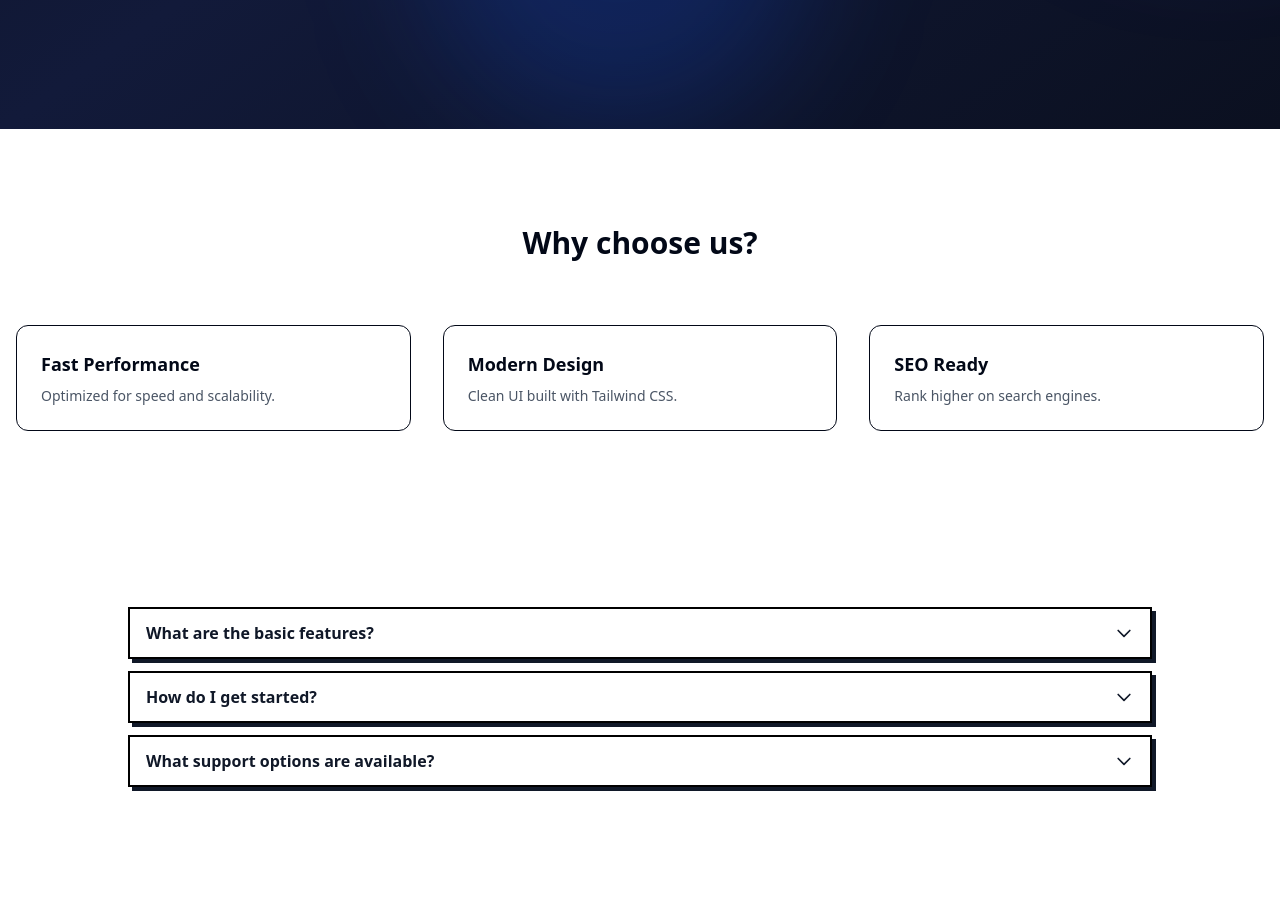
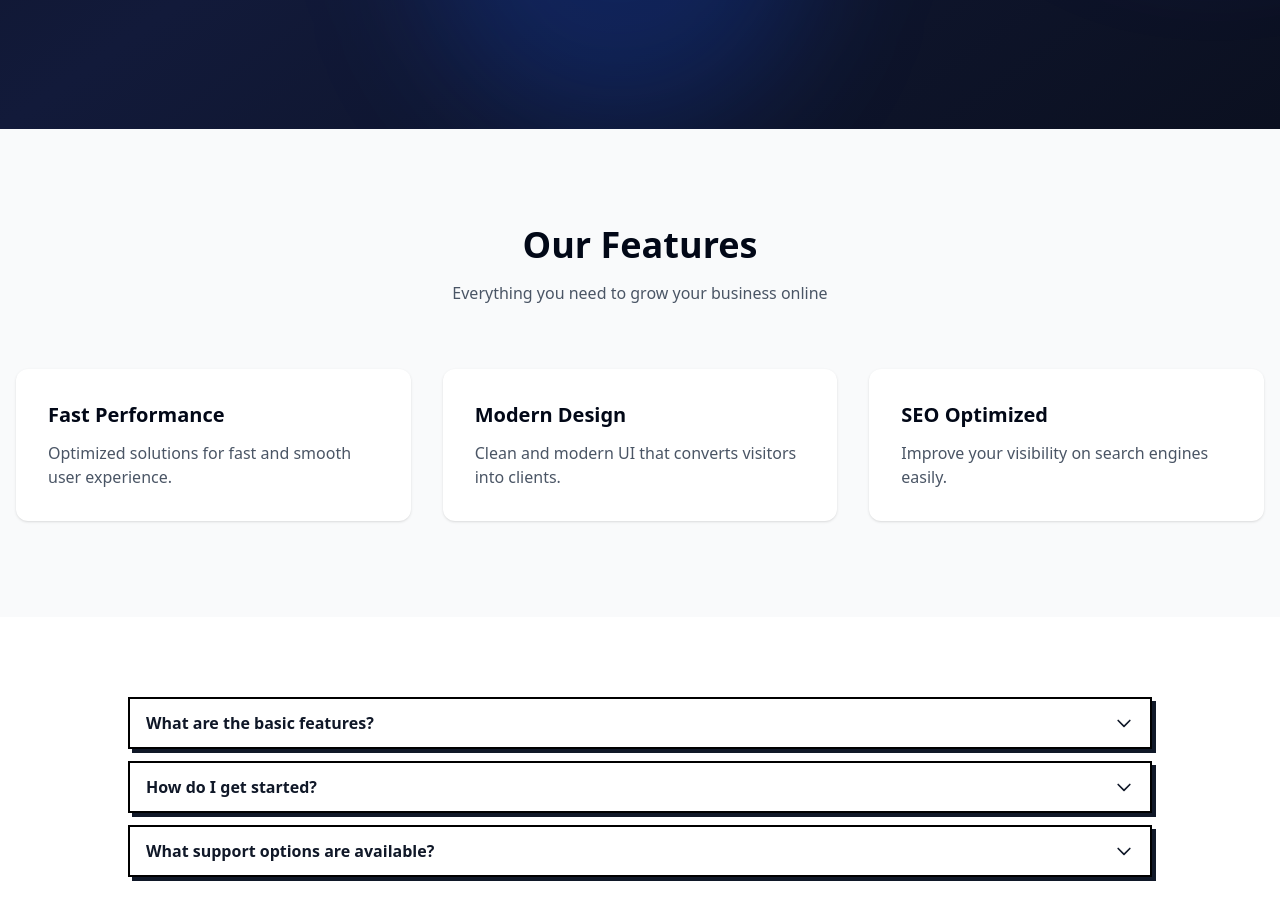
Before and after one commit to Lahcen-Ouhassou/Marketing-Agency-LandingPage, a React (Vite) app: page / in a window 1280 px wide. Shown: the part 840-1759 px from the top of the page. Built offline with nearby package versions, Linux system fonts and the light colour scheme.

Commit message:
UpdFeaturesPages

```diff
--- a/src/components/sections/Features.jsx
+++ b/src/components/sections/Features.jsx
@@ -1,33 +1,52 @@
-const features = [
-  {
-    title: "Fast Performance",
-    desc: "Optimized for speed and scalability.",
-  },
-  {
-    title: "Modern Design",
-    desc: "Clean UI built with Tailwind CSS.",
-  },
-  {
-    title: "SEO Ready",
-    desc: "Rank higher on search engines.",
-  },
-];
+function Features() {
+  return (
+    <section className="bg-gray-50 py-24">
+      <div className="mx-auto max-w-7xl px-4">
+        {/* Title */}
+        <div className="mb-16 text-center">
+          <h2 className="text-3xl font-bold sm:text-4xl">
+            Our Features
+          </h2>
+          <p className="mt-4 text-gray-600">
+            Everything you need to grow your business online
+          </p>
+        </div>
 
-export default function Features() {
-  return (
-    <section className="py-24">
-      <div className="mx-auto max-w-screen-xl px-4">
-        <h2 className="text-center text-3xl font-bold">Why choose us?</h2>
+        {/* Cards */}
+        <div className="grid gap-8 sm:grid-cols-2 lg:grid-cols-3">
+          {/* Card 1 */}
+          <div className="rounded-xl bg-white p-8 shadow-sm">
+            <h3 className="text-xl font-semibold">
+              Fast Performance
+            </h3>
+            <p className="mt-3 text-gray-600">
+              Optimized solutions for fast and smooth user experience.
+            </p>
+          </div>
 
-        <div className="mt-16 grid gap-8 md:grid-cols-3">
-          {features.map((f) => (
-            <div key={f.title} className="rounded-xl border p-6">
-              <h3 className="text-lg font-semibold">{f.title}</h3>
-              <p className="mt-2 text-gray-600 text-sm">{f.desc}</p>
-            </div>
-          ))}
+          {/* Card 2 */}
+          <div className="rounded-xl bg-white p-8 shadow-sm">
+            <h3 className="text-xl font-semibold">
+              Modern Design
+            </h3>
+            <p className="mt-3 text-gray-600">
+              Clean and modern UI that converts visitors into clients.
+            </p>
+          </div>
+
+          {/* Card 3 */}
+          <div className="rounded-xl bg-white p-8 shadow-sm">
+            <h3 className="text-xl font-semibold">
+              SEO Optimized
+            </h3>
+            <p className="mt-3 text-gray-600">
+              Improve your visibility on search engines easily.
+            </p>
+          </div>
         </div>
       </div>
     </section>
-  );
+  )
 }
+
+export default Features
```
